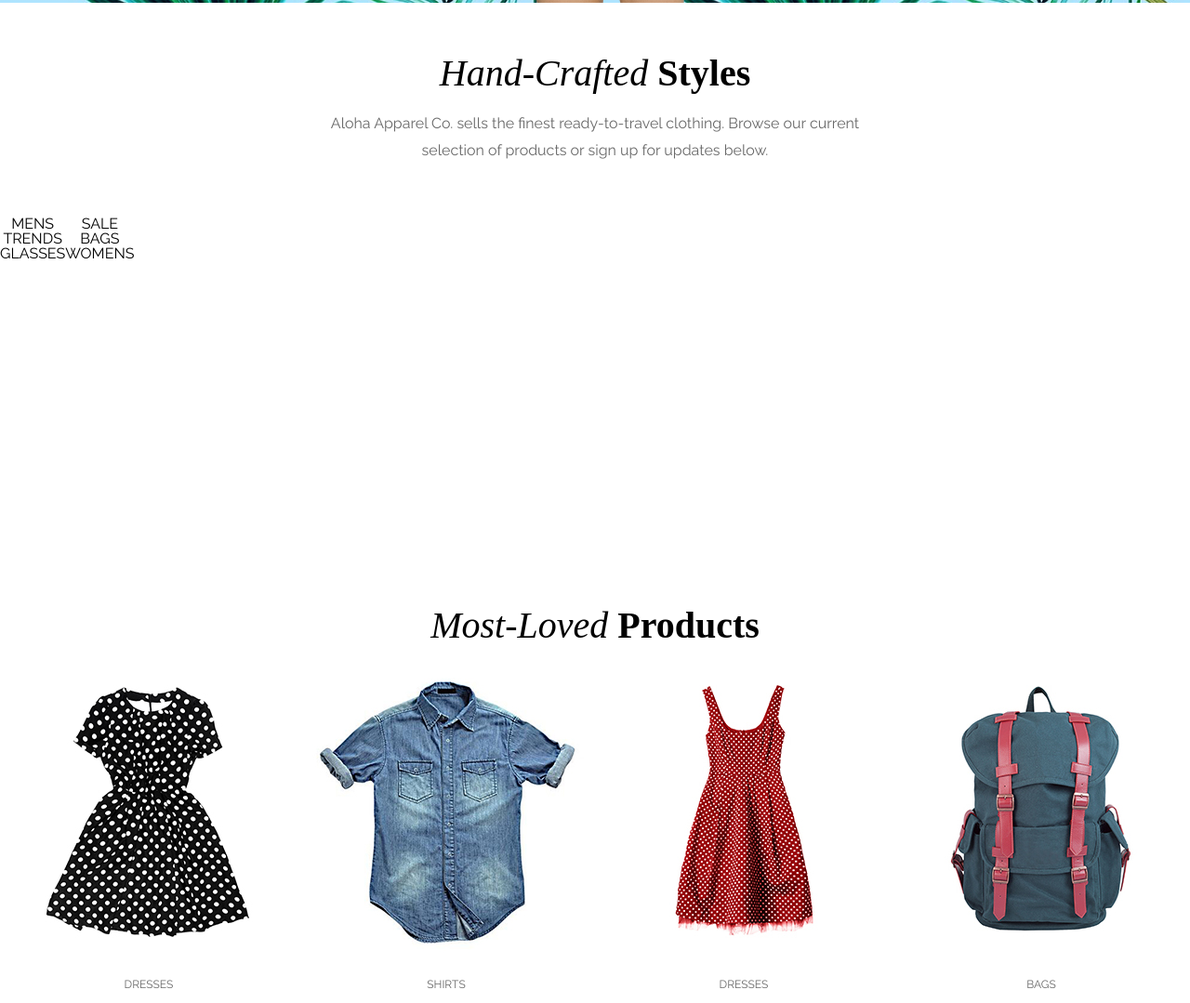
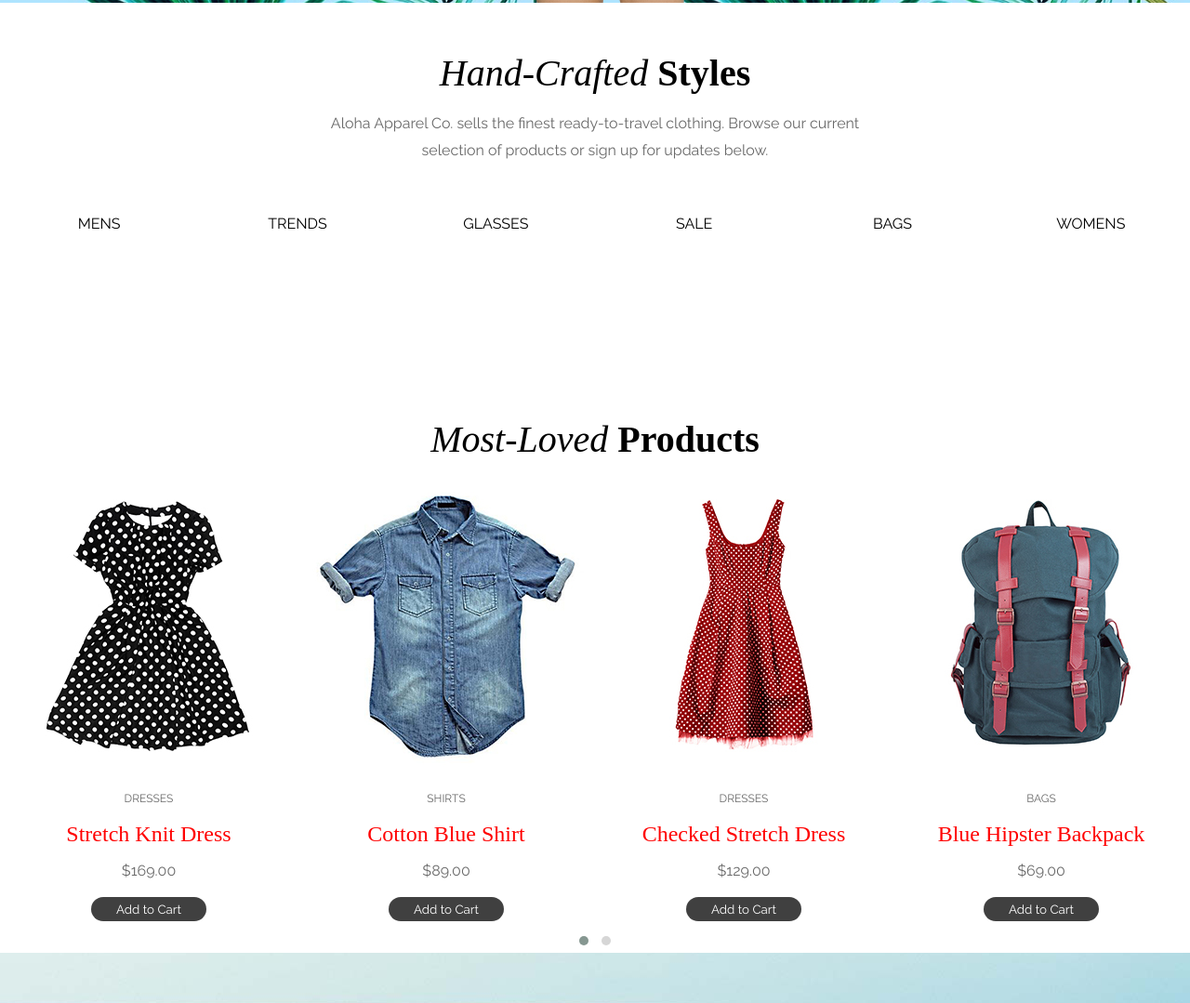
Before and after one commit to Steph-Spencer/aloha-project-B, a plain HTML site: page index.html in a window 1280 px wide. Shown: the part 777-1856 px from the top of the page at 93% size. Drawn offline with nearby package versions, Linux system fonts and the light colour scheme.

Commit message:
#007-Categories changes
Worked on categories section

```diff
--- a/CSS/style.css
+++ b/CSS/style.css
@@ -69,6 +69,10 @@ a:active {
 
 .width-65{
 	width: 65%;
+}
+
+.width-100{
+	width: 100%;
 }
 
 .max-width-100{
@@ -351,8 +355,7 @@ a:active {
 }
 
 #categories {
-	min-height: 50vh;
-	width: 100%;
+	height: 200px;
 }
 
 
--- a/index.html
+++ b/index.html
@@ -14,7 +14,7 @@
 	<body>
 			<header class="flex justify-between flex-wrap align-items-center">
 				<img class="left padding-medium" src="images/aloha-logo.svg" alt="Aloha Apparel logo" id="logo">
-					<div id="navigation" class="uppercase width-30 flex font-family-sans-serif text-red flex-around flex-wrap line-height-200-percent">
+					<div id="navigation" class="uppercase width-30 flex font-family-sans-serif text-red justify-between flex-wrap line-height-200-percent">
 						<div>about</div>
 						<div>shop</div>
 						<div>featured</div>
@@ -43,25 +43,25 @@
 				</div>
 			</section>
 			<section id="categories" class="uppercase text-center flex">
-				<div id="top-row" class="justify-between row">
-					<div id="mens-category" class="background-image-fix">
+				<div id="top-row" class="justify-between row flex width-100 categories">
+					<div id="mens-category" class="background-image-fix category-mens">
 						<p>mens</p>
 					</div>
-					<div id="trends-category" class="background-image-fix">
+					<div id="trends-category" class="background-image-fix category-trends">
 						<p>trends</p>
 					</div>
-					<div id="glasses-category" class="background-image-fix">
+					<div id="glasses-category" class="background-image-fix category-glasses">
 						<p>glasses</p>
 					</div>
 				</div>
-				<div id="bottom-row" class="row justify-between" >
-					<div id="sale-category">
+				<div id="bottom-row" class="row justify-between flex width-100 categories" >
+					<div id="sale-category" class="category-sale background-image-fix">
 						<p>sale</p>
 					</div>
-					<div id="bags-category">
+					<div id="bags-category" class="category-bags background-image-fix">
 						<p>bags</p>
 					</div>
-					<div id="womens-category">
+					<div id="womens-category" class="category-womens background-image-fix">
 						<p>womens</p>
 					</div>
 				</div>
```
